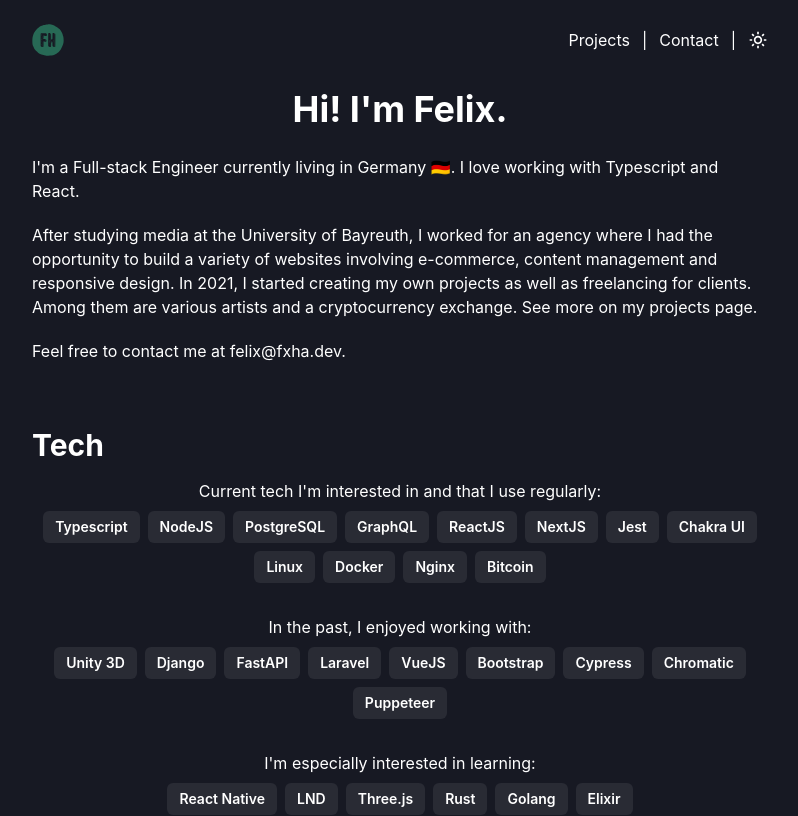
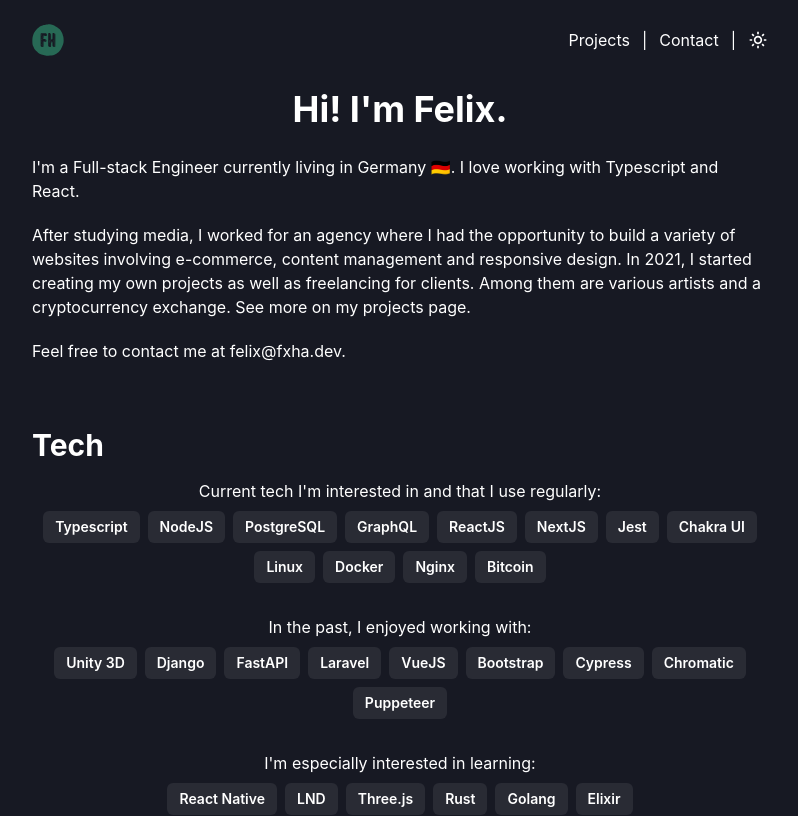
Before and after one commit to fx-ha/fxha.dev, a Next.js app: page / in a window 1280 px wide. Shown: the top 816 px of the page, without its empty margins (240-1038 px from the left). Built offline with nearby package versions, Linux system fonts and the light colour scheme.

Commit message:
feat: :speech_balloon: shorten intro (#22)

```diff
--- a/src/components/Intro.tsx
+++ b/src/components/Intro.tsx
@@ -13,12 +13,11 @@ const Intro = () => (
         </Text>
 
         <Text>
-          After studying media at the University of Bayreuth, I worked for an
-          agency where I had the opportunity to build a variety of websites
-          involving e-commerce, content management and responsive design. In
-          2021, I started creating my own projects as well as freelancing for
-          clients. Among them are various artists and a cryptocurrency exchange.
-          See more on my{' '}
+          After studying media, I worked for an agency where I had the
+          opportunity to build a variety of websites involving e-commerce,
+          content management and responsive design. In 2021, I started creating
+          my own projects as well as freelancing for clients. Among them are
+          various artists and a cryptocurrency exchange. See more on my{' '}
           <NextLink href="/projects" passHref>
             <Link>projects page</Link>
           </NextLink>
```
